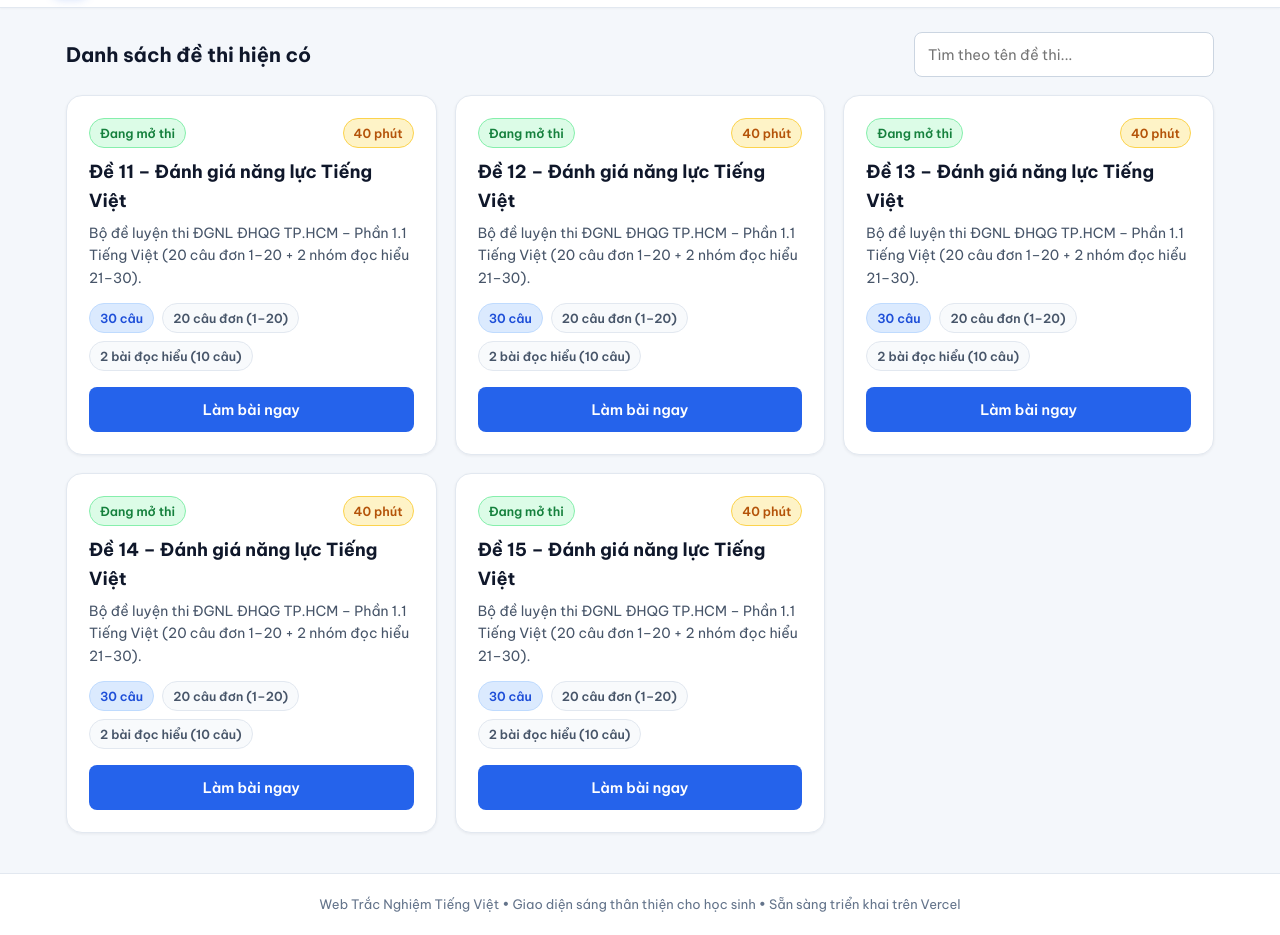
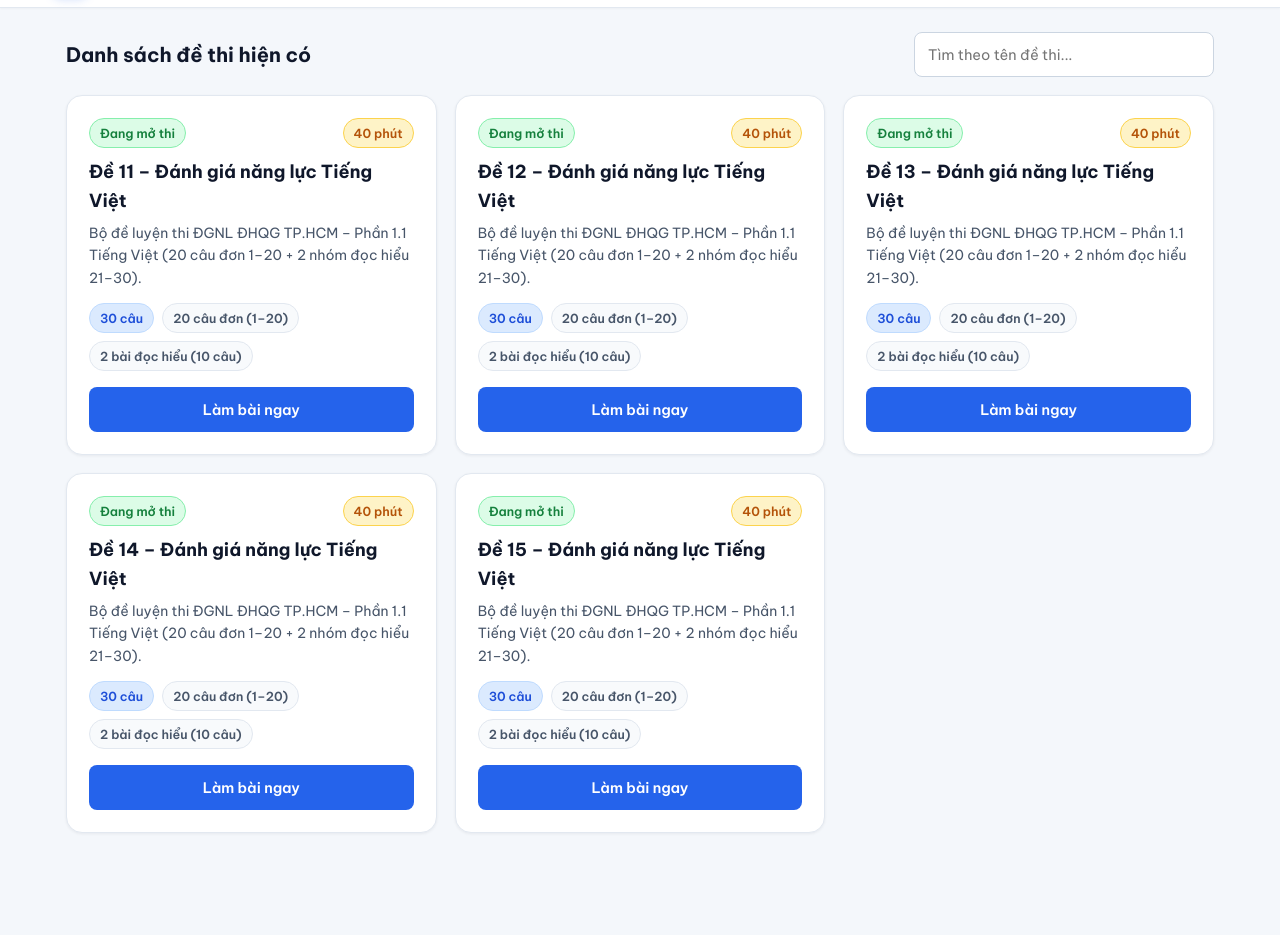
Before and after one commit to mingming1702/WebTN, a website with bundled scripts: page public/index.html in a window 1280 px wide. Shown: the part 58-993 px from the top of the page. After the commit the page ends 931 px from the top, so only its background shows below. Built offline with nearby package versions, Linux system fonts and the light colour scheme; files whose address does not match are found by name.

Commit message:
Bo phan footer o trang chu hoc sinh

```diff
--- a/public/index.html
+++ b/public/index.html
@@ -47,12 +47,6 @@
     </section>
   </main>
 
-  <footer class="footer">
-    <div class="container">
-      Web Trắc Nghiệm Tiếng Việt • Giao diện sáng thân thiện cho học sinh • Sẵn sàng triển khai trên Vercel
-    </div>
-  </footer>
-
   <!-- Modal nhập thông tin học sinh trước khi thi -->
   <div id="startModal" class="modal-backdrop hidden" role="dialog" aria-modal="true">
     <div class="modal-box">
```
